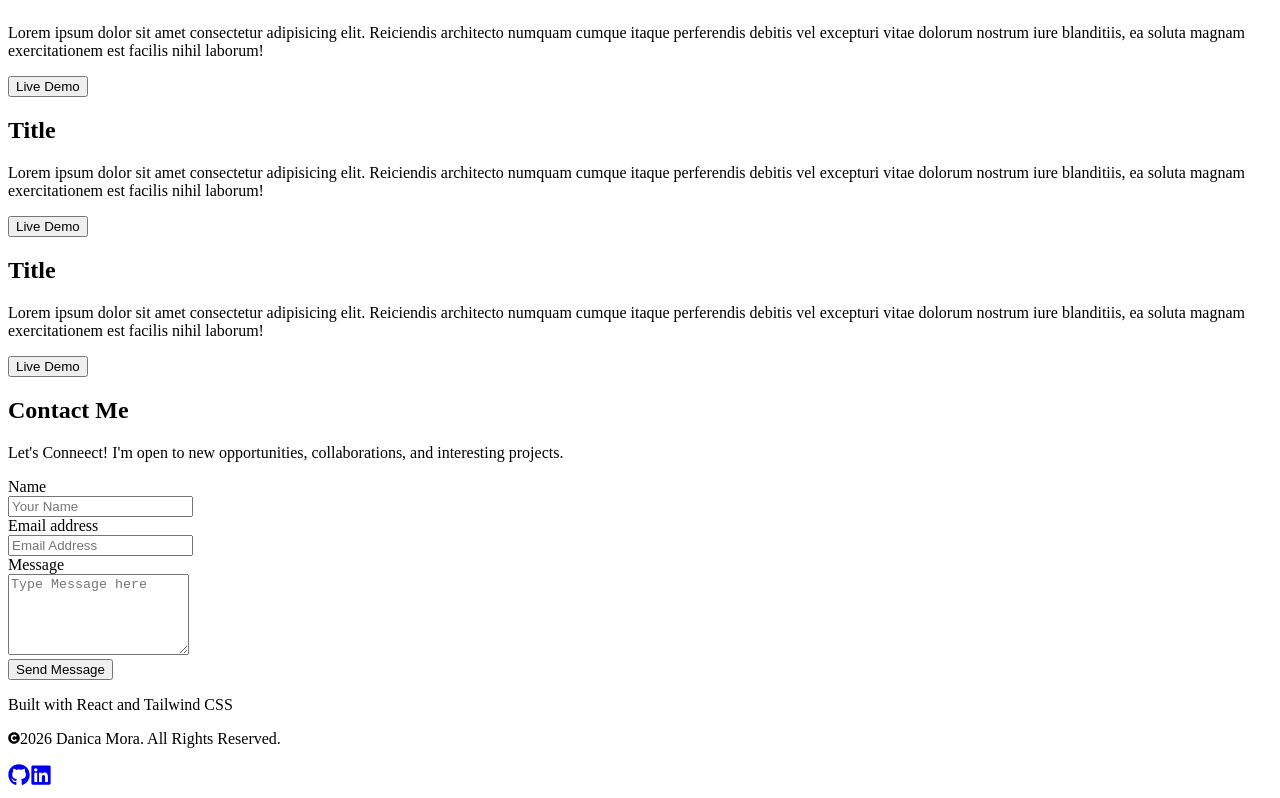
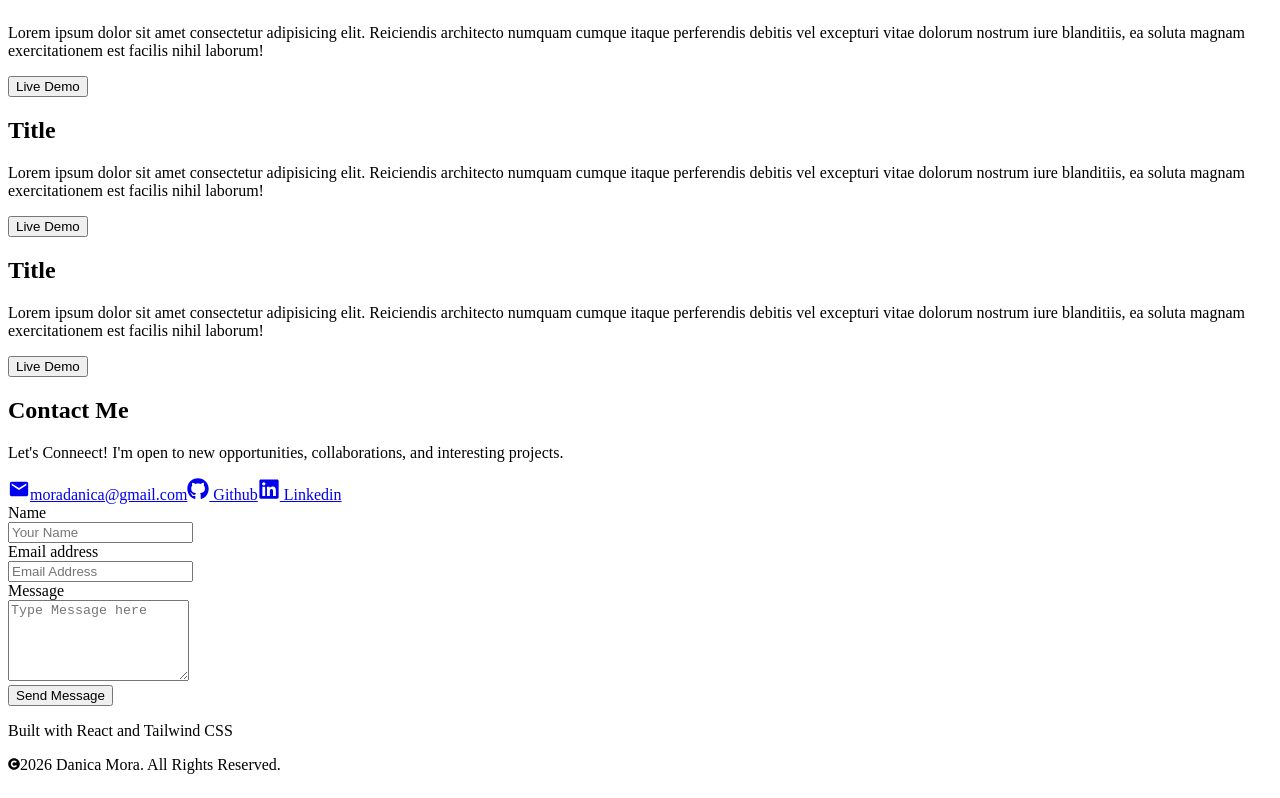
Before and after one commit to Moradanica/moradanica.github.io, a React (Vite) app: page /about in a window 1280 px wide. Shown: the part 2867-3665 px from the top of the page. Built offline with nearby package versions, Linux system fonts and the light colour scheme; the HTML template or start-up script is replaced by a standard one.

Commit message:
updating contact

```diff
--- a/src/components/Footer.jsx
+++ b/src/components/Footer.jsx
@@ -15,26 +15,7 @@ export default function Footer() {
         {new Date().getFullYear()} Danica Mora. All Rights Reserved.
       </p>
 
-      <div className="flex justify-center gap-4 mt-1">
-        <a
-          target="_blank"
-          rel="noopener noreferrer"
-          href="https://github.com/Moradanica"
-          aria-label="GitHub"
-          className="hover:text-black transition-colors"
-        >
-          <FaGithub size={22} />
-        </a>
-        <a
-          target="_blank"
-          rel="noopener noreferrer"
-          href="https://www.linkedin.com/in/danica-mora"
-          aria-label="Linkedin"
-          className="hover:text-[#0077b5] transition-colors"
-        >
-          <FaLinkedin size={22} />
-        </a>
-      </div>
+
     </footer>
   );
 }
--- a/src/pages/Contact.jsx
+++ b/src/pages/Contact.jsx
@@ -1,3 +1,6 @@
+import { MdEmail } from "react-icons/md";
+import { FaCopyright, FaGithub, FaLinkedin } from "react-icons/fa";
+
 export default function Contact() {
   return (
     <div id="contact" className="flex flex-col
@@ -10,8 +13,34 @@ export default function Contact() {
           Let's Conneect! I'm open to new opportunities, collaborations, and
           interesting projects.
         </p>
+        <div className="flex flex-col gap-1 pt-6  leading-relaxed font-medium tracking-wider">
+          <a target="_blank"
+            rel="noopener noreferrer"
+            href="mailto:moradanica@gmail.com"
+            aria-label="Email"
+            className="flex hover:text-blue-700 transition-colors"
+          ><MdEmail size={22}/>moradanica@gmail.com</a>
+
+          <a
+            target="_blank"
+            rel="noopener noreferrer"
+            href="https://github.com/Moradanica"
+            aria-label="GitHub"
+            className="flex hover:text-gray-500 transition-colors"
+          >
+            <FaGithub size={22} /> Github
+          </a>
+          <a
+            target="_blank"
+            rel="noopener noreferrer"
+            href="https://www.linkedin.com/in/danica-mora"
+            aria-label="Linkedin"
+            className="flex hover:text-[#0077b5] transition-colors"
+          >
+            <FaLinkedin size={22} /> Linkedin
+          </a>
+        </div>
       </div>
-      {/* from tailwind */}
       <div
         className="p-5 bg-white/40
       md:p-10"
```
